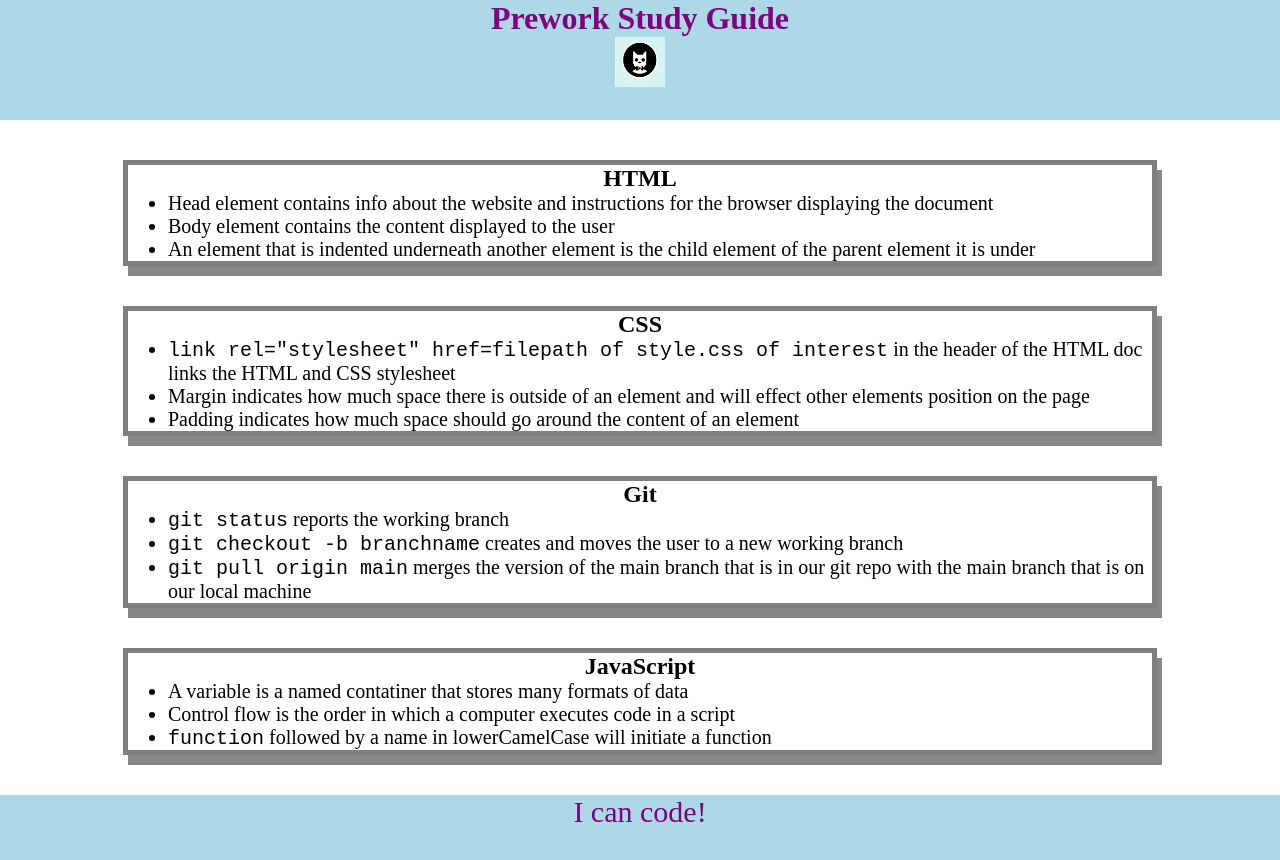
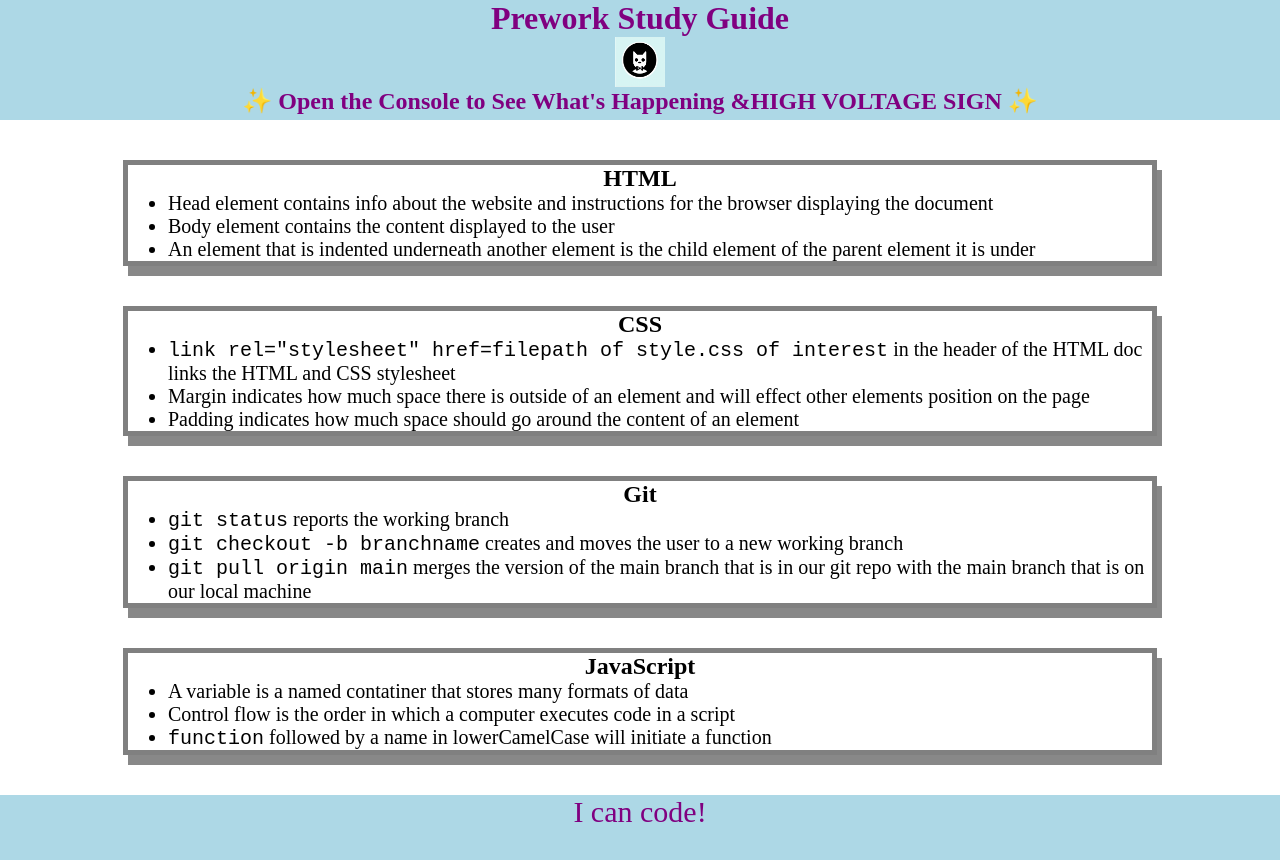
Before and after one commit to jmcavaddy/prework-study-guide, a plain HTML site: page index.html in a window 1280 px wide. Drawn offline with Linux system fonts and the light colour scheme.

Commit message:
Add content and styling to header

```diff
--- a/index.html
+++ b/index.html
@@ -11,6 +11,7 @@
     <header id="top">
       <h1>Prework Study Guide</h1>
       <img src="./assets/bowtie-cat.png" alt="Profile image of cat wearing a bow tie." />
+      <h2>✨ Open the Console to See What's Happening &HIGH VOLTAGE SIGN ✨</h2>
     </header>
     <main>
       <section class="card" id="html-section">
```
Also changed, not shown: assets/style.css (line endings or trailing spaces).
